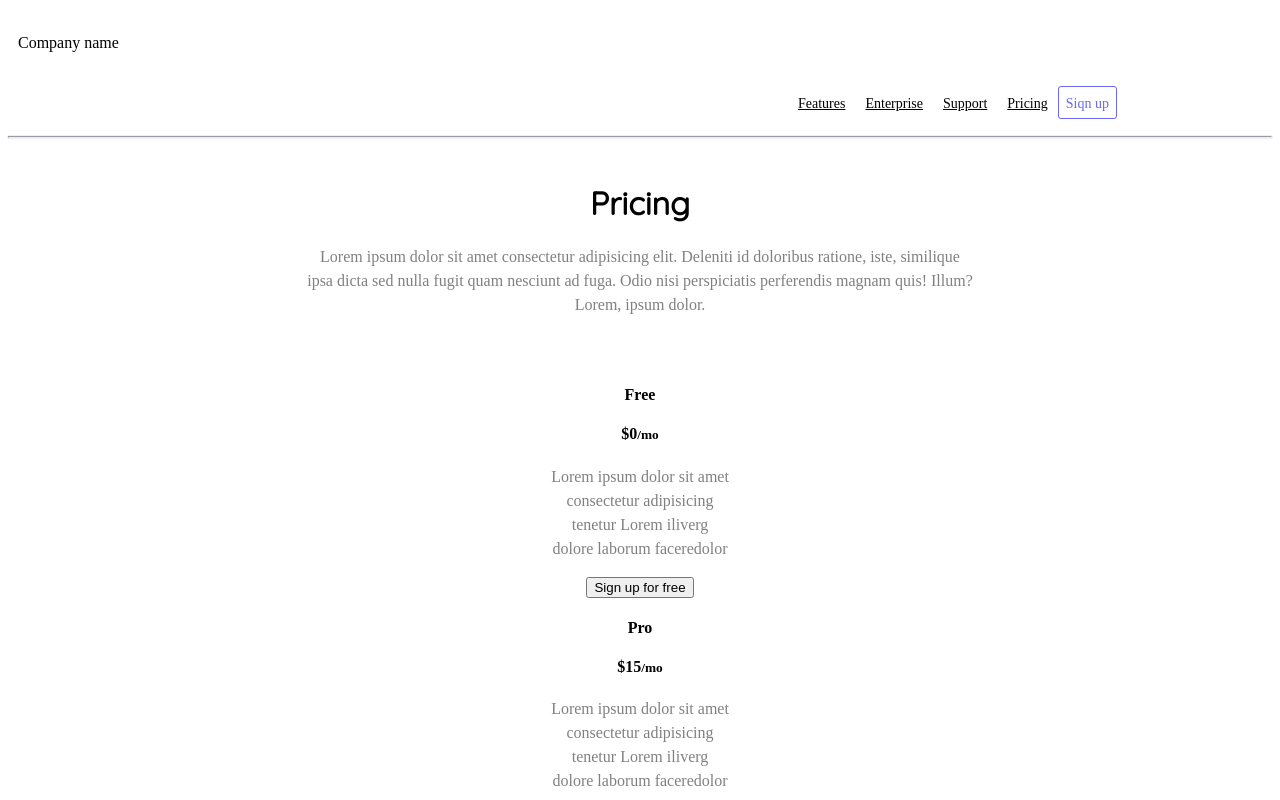
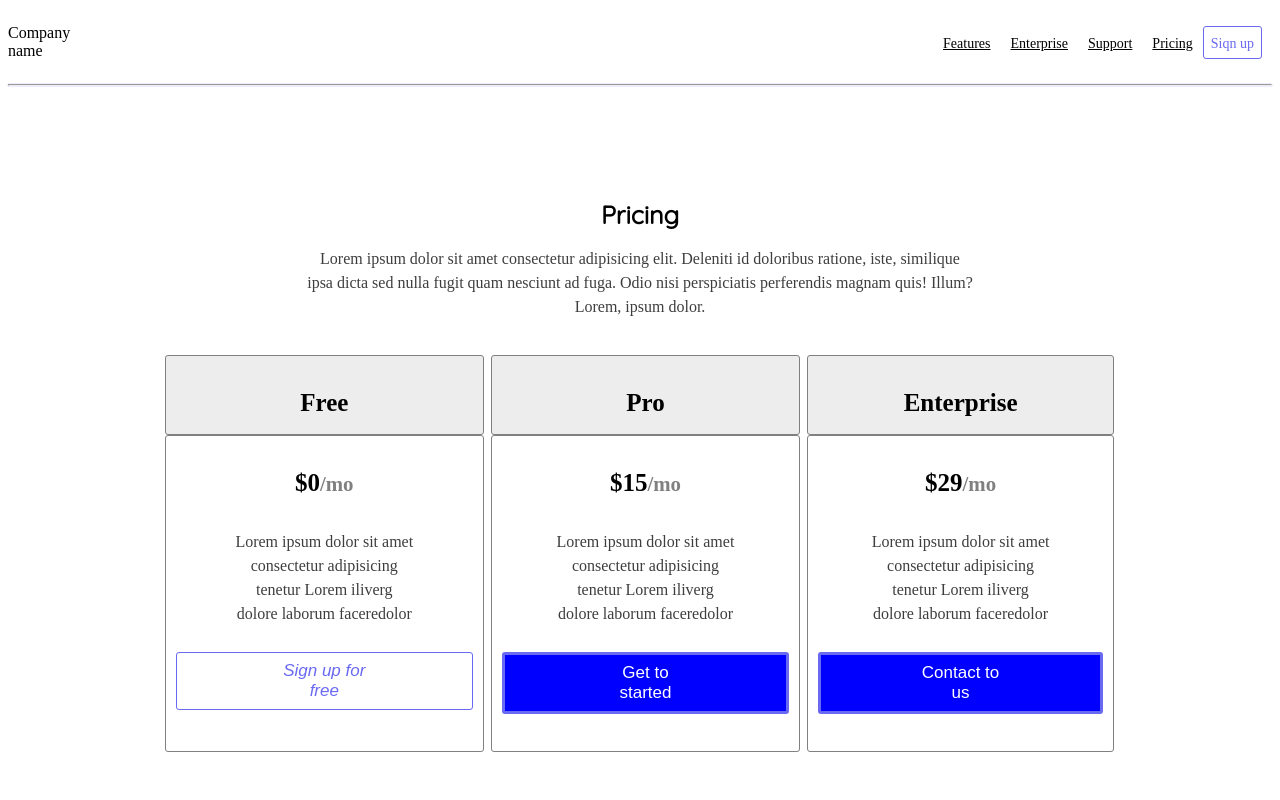
Before and after one commit to Aimarall/my-fourth-repo, a plain HTML site: page index.html in a window 1280 px wide. Shown: the top 800 px of the page. Drawn offline with Linux system fonts and the light colour scheme; a web font is replaced by a local one.

Commit message:
changed style

```diff
--- a/styles.css
+++ b/styles.css
@@ -1,10 +1,14 @@
 @import url('https://fonts.googleapis.com/css2?family=Quicksand&display=swap');
 @import url('https://fonts.googleapis.com/css2?family=Antic+Slab&family=Quicksand&display=swap');
-div {
+header {
+    display: flex;
+}
+.div-2 {
     width: 100%;
     height: 40px;
     display: flex;
     padding: 10px;
+    justify-content: flex-end;
 }
 hr {
     box-shadow: 0 0 0.8px blue;
@@ -12,7 +16,7 @@ hr {
 nav ul {
     display: flex;
     list-style-type: none;
-    margin-left: 730px;
+
 }
 .example-1 {
     color: black;
@@ -36,12 +40,75 @@ nav ul {
 main {
     text-align: center;
     padding: 16px;
+    margin-top: 80px;
+    margin-bottom: -230px;
 }
 .example-3 {
     font-family: 'Quicksand', sans-serif;
 }
 .example-4 {
     font-family: 'Antic Slab', serif;
-    color: gray;
+    color: rgb(63, 62, 62);
     line-height: 1.5;
 }
+small {
+    color: gray;
+}
+section.example-5 {
+    text-align: center;
+    border: 1px solid gray;
+    background-color: rgb(238, 237, 237);
+    border-radius: 3px;
+    width: 99%;
+    height: 60px;
+    padding-top: -10px;
+    padding-bottom: 18px;
+}
+section.example-6 {
+    text-align: center;
+    border: 1px solid gray;
+
+    border-radius: 3px;
+    width: 99%;
+    height: 315px;
+}
+.button-1 {
+    background-color: white;
+    color: rgb(105, 105, 241);
+    font-size: 17px;
+    border: 1px solid rgb(105, 105, 241);
+    border-radius: 3px;
+    padding: 8px 90px 8px 90px;
+    margin: 10px;
+    text-decoration: none;
+    font-style: italic;
+}
+:hover.button-1 {
+    background-color: blue;
+    color: white;
+}
+aside {
+    display: flex;
+    justify-content: space-around;
+    padding: 138px;
+    margin-bottom: -82px;
+}
+h1,h4.example-7 {
+    font-size: 25px;
+}
+.button-2 {
+    background-color: blue;
+    color: rgb(255, 255, 255);
+    font-size: 17px;
+    border: solid rgb(105, 105, 241);
+    border-radius: 3px;
+    padding: 8px 90px 8px 90px;
+    margin: 10px;
+    text-decoration: none;
+    font-weight: 200;
+    text-decoration: none;
+}
+:hover.button-2 {
+    background-color: rgb(2, 2, 177);
+    color: white;
+}
```
